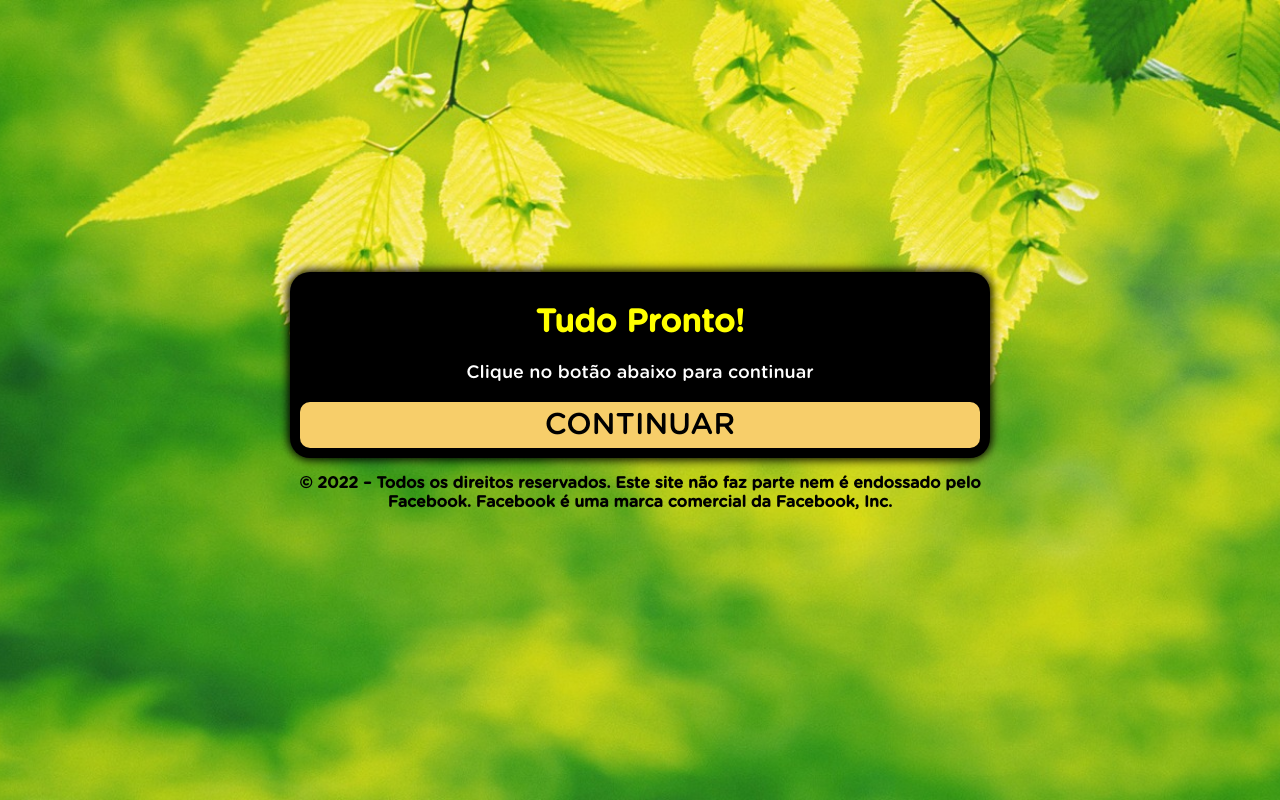
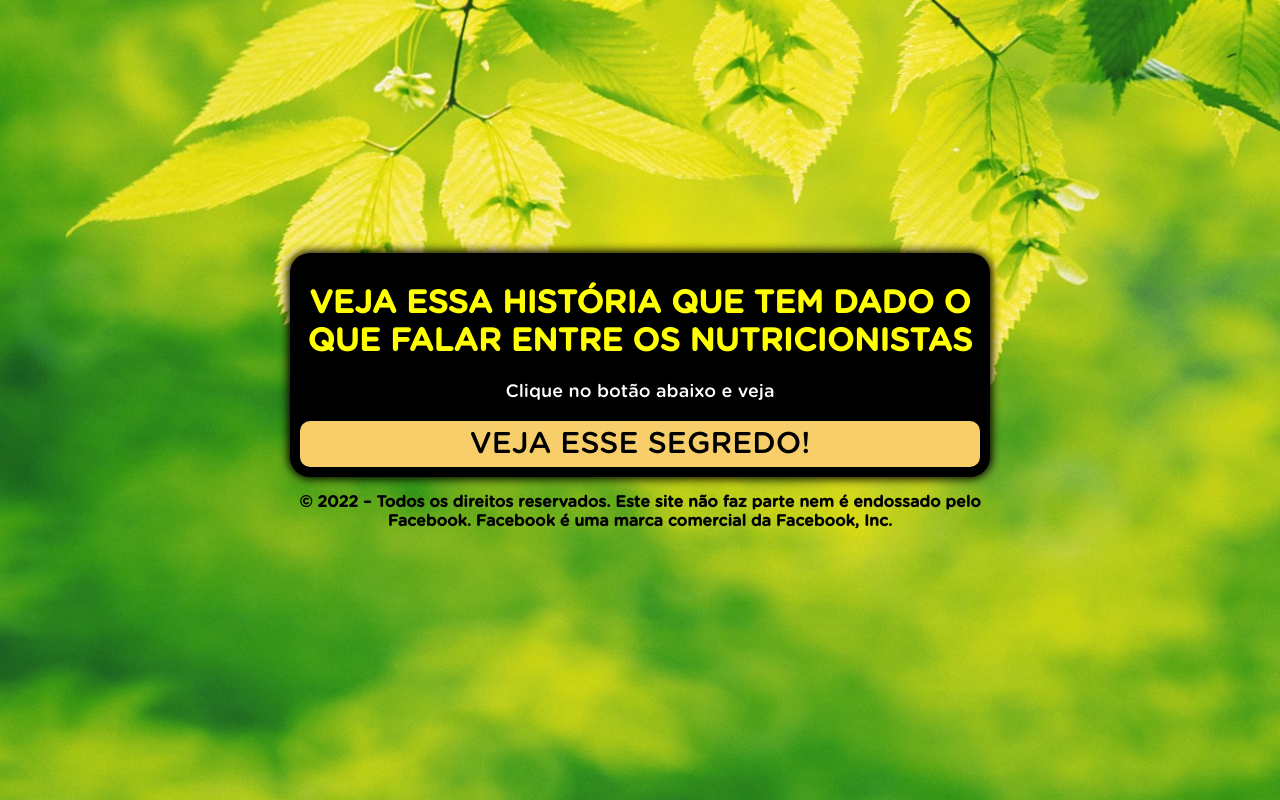
Before and after one commit to Julho99/alimentacaofirme.online, a plain HTML site: page ps/index.html in a window 1280 px wide. Drawn offline with Linux system fonts and the light colour scheme; a script that the page names is missing.

Commit message:
Add files via upload

```diff
--- a/ps/index.html
+++ b/ps/index.html
@@ -30,11 +30,11 @@ src="https://www.facebook.com/tr?id=354691673360938&ev=PageView&noscript=1"
     <div class="black">
       <div>
         <div class="question">
-          <h1>Tudo Pronto!</h1>
-          <p>Clique no botão abaixo para continuar</p>
+          <h1>VEJA ESSA HISTÓRIA QUE TEM DADO O QUE FALAR ENTRE OS NUTRICIONISTAS</h1>
+          <p>Clique no botão abaixo e veja</p>
         </div>
         <div class="answer">
-          <a class="btn" href="https://alimentacaofirme.online/">CONTINUAR</a>
+          <a class="btn" href="https://alimentacaofirme.online/">VEJA ESSE SEGREDO!</a>
         </div>
       </div>
     </div>
```
